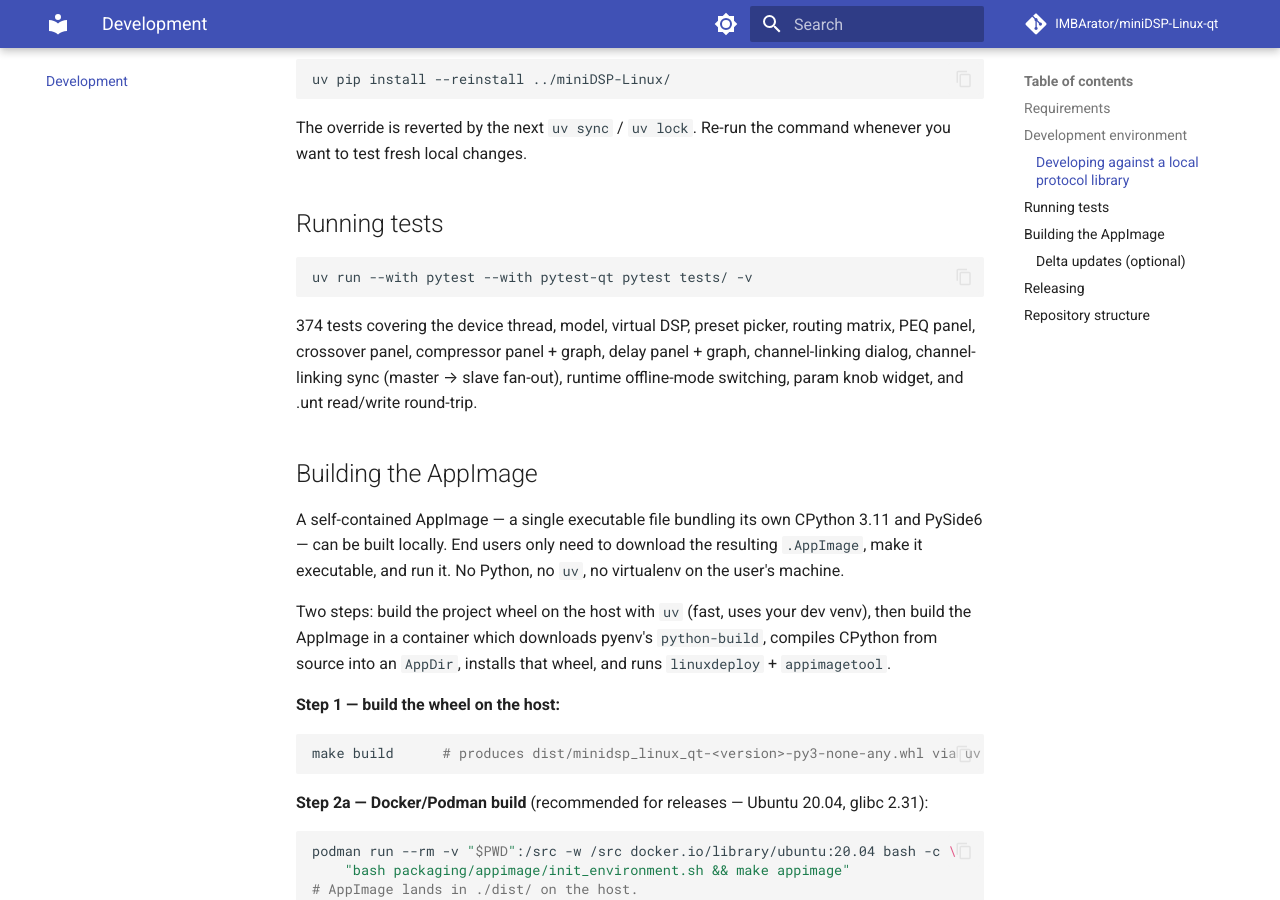
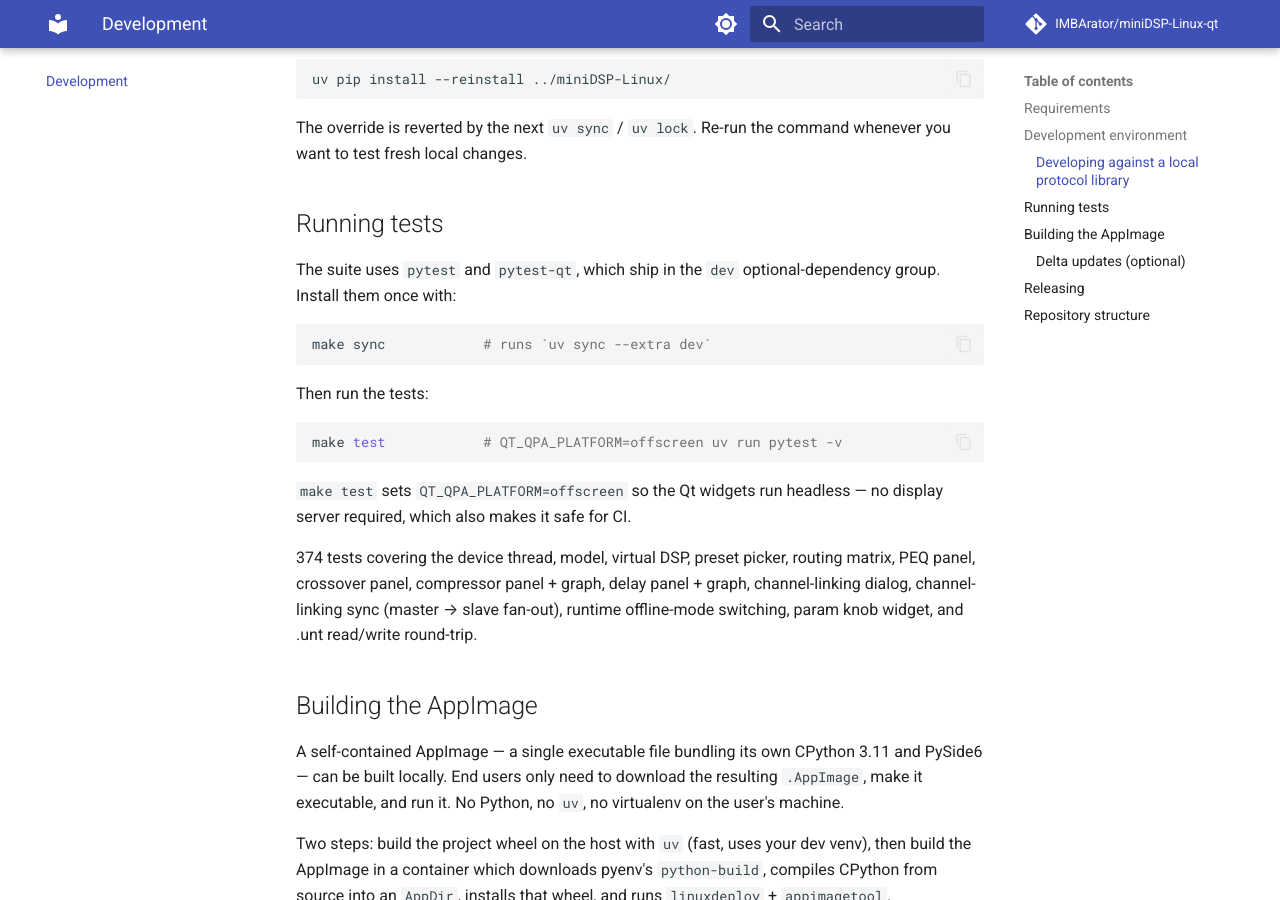
Before and after one commit to IMBArator/miniDSP-Linux-qt, an MkDocs documentation site: the page built from docs/development.md, in a window 1280 px wide and 900 px high, scrolled down 804 px. Built offline with MkDocs 1.6.1 and Material for MkDocs 9.7.7, drawn with Linux system fonts in a browser that asks for light colours; comment, search, counter and statistics services are not loaded.

Commit message:
docs: use `make test` for the test workflow and drop the pip git caveat
Document the test deps install (`make sync` pulls pytest/pytest-qt via the
dev extras) and run via `make test` (headless offscreen Qt), replacing the
ad-hoc `uv run --with` invocation. Also remove the "requires git on PATH"
note from the README pip-install section.

````diff
--- a/docs/development.md
+++ b/docs/development.md
@@ -34,9 +34,21 @@ whenever you want to test fresh local changes.
 
 ## Running tests
 
+The suite uses `pytest` and `pytest-qt`, which ship in the `dev`
+optional-dependency group. Install them once with:
+
 ```bash
-uv run --with pytest --with pytest-qt pytest tests/ -v
+make sync            # runs `uv sync --extra dev`
 ```
+
+Then run the tests:
+
+```bash
+make test            # QT_QPA_PLATFORM=offscreen uv run pytest -v
+```
+
+`make test` sets `QT_QPA_PLATFORM=offscreen` so the Qt widgets run headless —
+no display server required, which also makes it safe for CI.
 
 374 tests covering the device thread, model, virtual DSP, preset picker, routing matrix, PEQ panel, crossover panel, compressor panel + graph, delay panel + graph, channel-linking dialog, channel-linking sync (master → slave fan-out), runtime offline-mode switching, param knob widget, and .unt read/write round-trip.
 
````
Also changed, not shown: README.md (+1 -1 lines).
